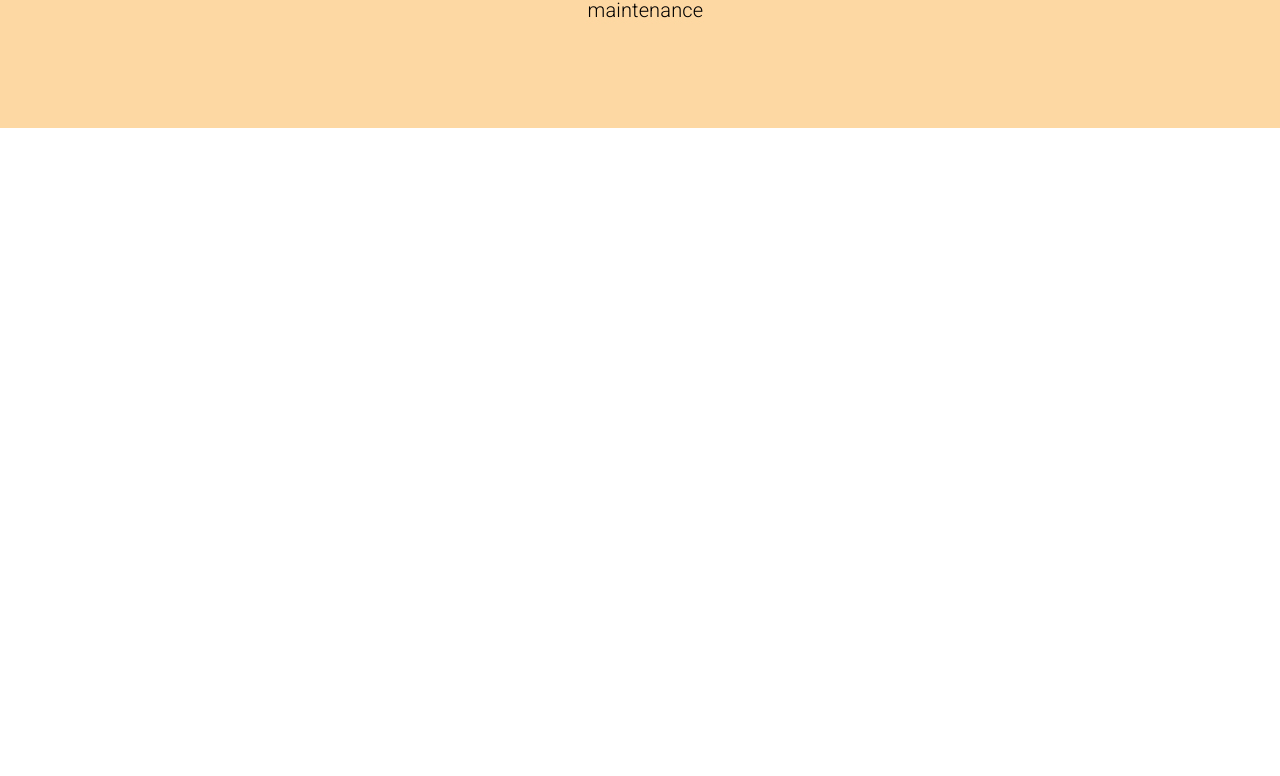
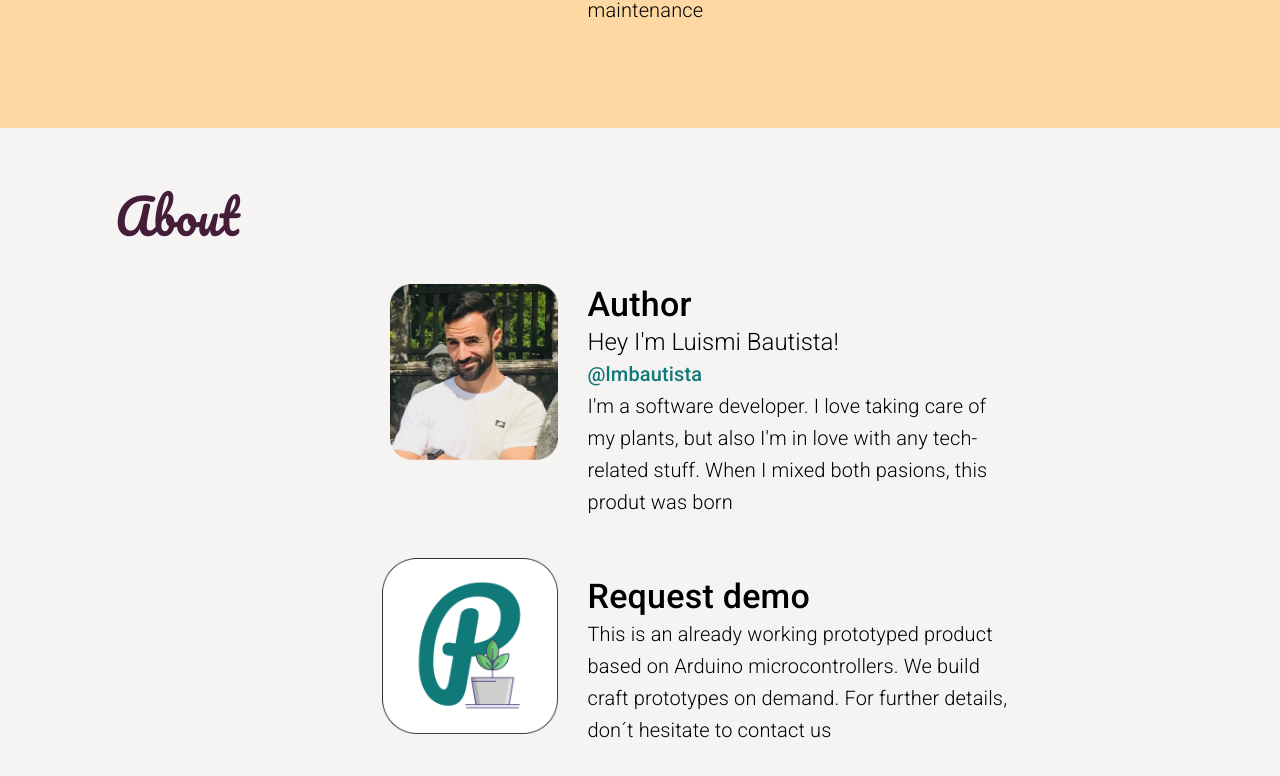
Before and after one commit to lmbautista/plantcare-v2, a React (Create React App) app: page / in a window 1280 px wide. Shown: the part 1672-2448 px from the top of the page. Before the commit the page ends 1800 px from the top, so only its background shows below. Built offline with nearby package versions, Linux system fonts and the light colour scheme.

Commit message:
Add about section

```diff
--- a/src/App.js
+++ b/src/App.js
@@ -1,8 +1,10 @@
 import homeImg from './images/home/home.png';
+import circuitImg from './images/home/circuit.png';
 import featureOneImg from './images/home/feature-one.png';
 import featureTwoImg from './images/home/feature-two.png';
 import featureThreeImg from './images/home/feature-three.png';
-import circuitImg from './images/home/circuit.png';
+import authorImg from './images/home/author.png';
+import logoImg from './images/logo.png';
 import enLocale from './locales/en.js';
 // UI components
 import Box from '@mui/material/Box';
@@ -14,7 +16,7 @@ import Main from './themes/main';
 
 import './App.scss';
 
-const homePages = ['Features'];
+const homePages = ['Features', 'About'];
 const styles = {
   home: {
     content: {
@@ -35,6 +37,20 @@ const styles = {
     features: {
       main: {
         backgroundColor: 'ternary.main',
+        padding: '60px 10px'
+      },
+      img: {
+        display: 'flex',
+        alignItems: 'center',
+        justifyContent: { xs: 'center', sm: 'end' },
+        maxHeight: { xs: '50vmin', sm: '22vmin' },
+        paddingRight: { xs: '0', sm: '30px' },
+        marginBottom: { xs: '30px' }
+      }
+    },
+    about: {
+      main: {
+        backgroundColor: '#f6f3f3',
         padding: '60px 10px'
       },
       img: {
@@ -174,6 +190,68 @@ const features = (
   </Box>
 );
 
+const about = (
+  <Box sx={styles.home.about.main}>
+    <Grid container direction="row" justifyContent="center" alignItems="stretch">
+      <Grid item xs={12} md={10} pb="40px">
+        <Typography fontFamily={'Pacifico'} color="secondary" variant="h3">
+          {enLocale.about.title}
+        </Typography>
+      </Grid>
+    </Grid>
+    <Grid container direction="row" justifyContent="center" alignItems="stretch" mb="40px">
+      <Grid item xs={12} sm={3} sx={styles.home.about.img}>
+        <img src={authorImg} alt="author-image" height={'100%'} />
+      </Grid>
+      <Grid
+        item
+        direction="column"
+        justifyContent="center"
+        display="flex"
+        xs={12}
+        sm={6}
+        md={5}
+        lg={4}
+      >
+        <Typography variant="h4" sx={{ fontWeight: 'medium' }}>
+          {enLocale.about.author.title}
+        </Typography>
+        <Typography variant="h5" sx={{ fontWeight: 'light' }}>
+          {enLocale.about.author.subtitle}
+        </Typography>
+        <Typography variant="h6" color="primary" sx={{ fontWeight: 'medium' }}>
+          {enLocale.about.author.githubUser}
+        </Typography>
+        <Typography variant="h6" sx={{ fontWeight: 'light' }}>
+          {enLocale.about.author.description}
+        </Typography>
+      </Grid>
+    </Grid>
+    <Grid container direction="row" justifyContent="center" alignItems="stretch" mb="40px">
+      <Grid item xs={12} sm={3} sx={styles.home.about.img}>
+        <img src={logoImg} alt="logo-about-image" height={'100%'} />
+      </Grid>
+      <Grid
+        item
+        direction="column"
+        justifyContent="center"
+        display="flex"
+        xs={12}
+        sm={6}
+        md={5}
+        lg={4}
+      >
+        <Typography variant="h4" sx={{ fontWeight: 'medium' }}>
+          {enLocale.about.demo.title}
+        </Typography>
+        <Typography variant="h6" sx={{ fontWeight: 'light' }}>
+          {enLocale.about.demo.description}
+        </Typography>
+      </Grid>
+    </Grid>
+  </Box>
+);
+
 function App() {
   return (
     <ThemeProvider theme={Main}>
@@ -184,6 +262,7 @@ function App() {
       </Grid>
       {home}
       {features}
+      {about}
     </ThemeProvider>
   );
 }
--- a/src/locales/en.js
+++ b/src/locales/en.js
@@ -25,5 +25,21 @@ export default {
       description:
         "As plant lovers, we couldn't forget about helping our planet with green energies. Our board is assembled with sun panels so, you won't need to take care of our board maintenance"
     }
+  },
+  about: {
+    title: 'About',
+    author: {
+      title: 'Author',
+      subtitle: "Hey I'm Luismi Bautista!",
+      githubUser: '@lmbautista',
+      description:
+        "I'm a software developer. I love taking care of my plants, but also I'm in love with any tech-related stuff. When I mixed both pasions, this produt was born"
+    },
+    demo: {
+      title: 'Request demo',
+      description:
+        'This is an already working prototyped product based on Arduino microcontrollers. We build craft prototypes on demand. ' +
+        'For further details, don´t hesitate to contact us'
+    }
   }
 };
```
Also changed, not shown: src/images/home/author.png (added).
